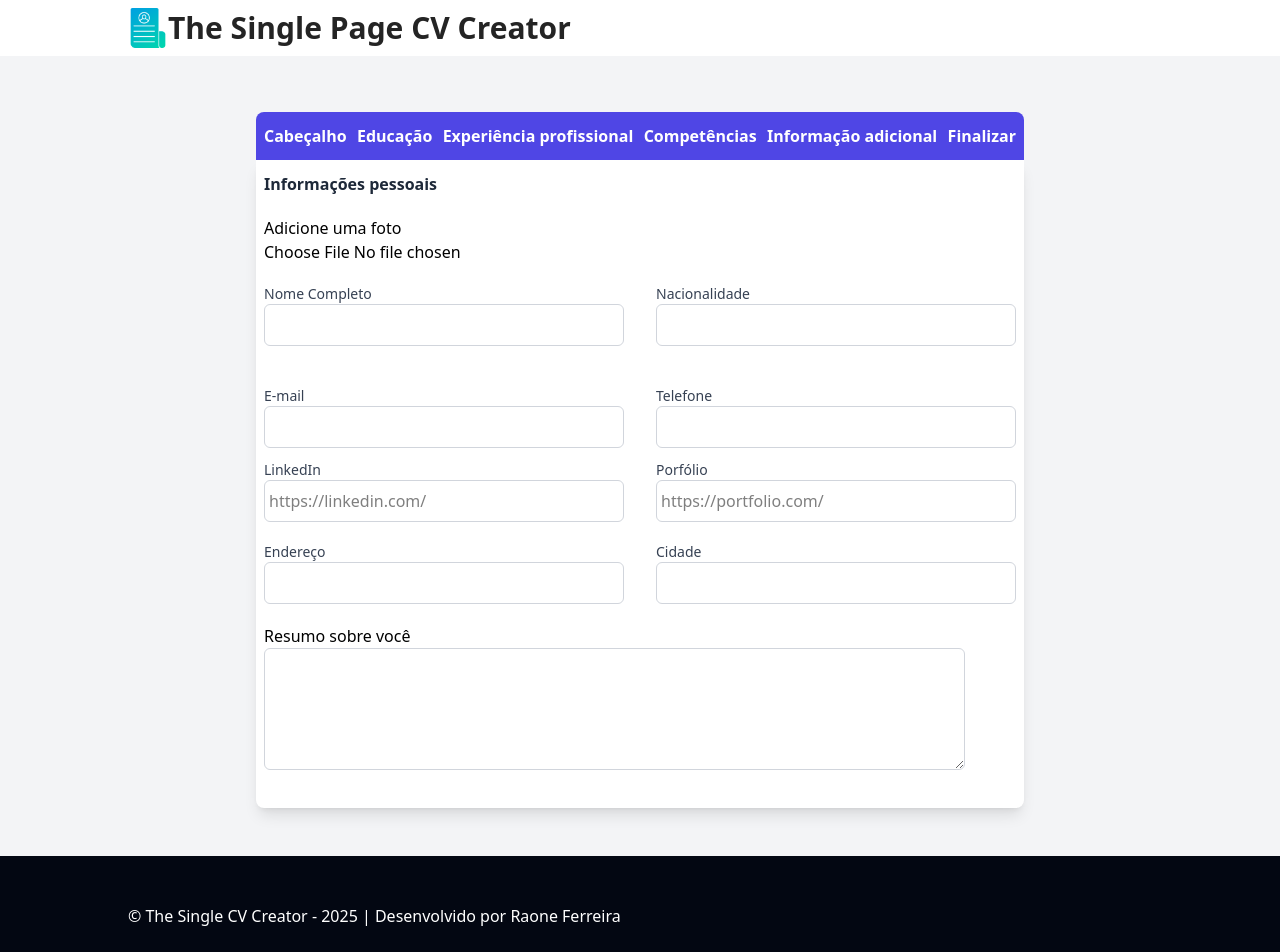
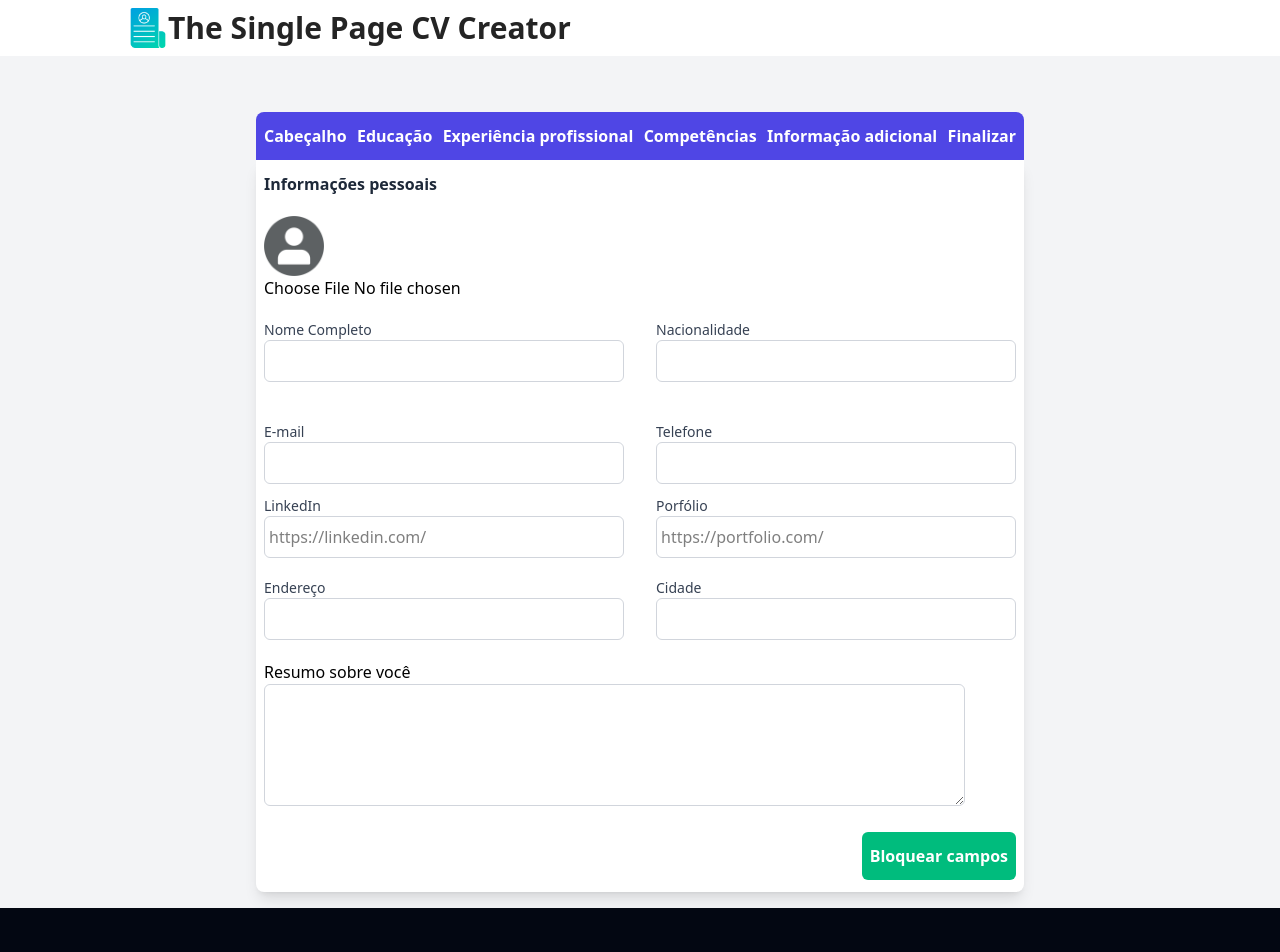
Before and after one commit to raoneinet/cv-creator, a React (Vite) app: page / in a window 1280 px wide. Shown: the top 952 px of the page. Built offline with nearby package versions, Linux system fonts and the light colour scheme.

Commit message:
adding blocking button

```diff
--- a/src/components/header/aboutYou.jsx
+++ b/src/components/header/aboutYou.jsx
@@ -7,10 +7,11 @@ export const CvAboutYou = (props) => {
             <label>
                 <p>Resumo sobre você</p>
                 <textarea name="aboutYou"
-                    className="w-full border border-gray-300 rounded-md outline-0"
+                    className={`w-full border border-gray-300 rounded-md outline-0 ${!props.isDisabled ? "bg-white":"bg-gray-200"}`}
                     rows="5" cols="74"
                     value={props.aboutValue}
-                    onChange={props.onAboutChange}></textarea>
+                    onChange={props.onAboutChange}
+                    disabled={props.isDisabled}></textarea>
             </label>
         </div>
     )
--- a/src/components/header/address.jsx
+++ b/src/components/header/address.jsx
@@ -8,17 +8,19 @@ export const CvAddress = (props) => {
                 <p className="text-sm text-gray-700">Endereço</p>
                 <input
                     type="text" id="address" name="address"
-                    className="py-2 px-1 border border-gray-300 rounded-md outline-0 md:w-90 w-full"
+                    className={`py-2 px-1 border border-gray-300 rounded-md outline-0 md:w-90 w-full ${!props.isDisabled ? "bg-white": "bg-gray-200"}`}
                     value={props.addressValue}
-                    onChange={props.onAddressChange} />
+                    onChange={props.onAddressChange}
+                    disabled={props.isDisabled}/>
             </label>
             <label>
                 <p className="text-sm text-gray-700">Cidade</p>
                 <input
                     type="text" id="city" name="city"
-                    className="py-2 px-1 border border-gray-300 rounded-md outline-0 md:w-90 w-full"
+                    className={`py-2 px-1 border border-gray-300 rounded-md outline-0 md:w-90 w-full ${!props.isDisabled ? "bg-white":"bg-gray-200"}`}
                     value={props.cityValue}
-                    onChange={props.onCityChange} />
+                    onChange={props.onCityChange}
+                    disabled={props.isDisabled}/>
             </label>
         </div>
 
--- /dev/null
+++ b/src/components/header/blockInputs.jsx
@@ -0,0 +1,12 @@
+
+
+export const BlockInputs = (props) => {
+    return (
+        <div className="w-full flex justify-end">
+            <button
+                className={`py-3 px-2  rounded-md text-white font-bold cursor-pointer ${!props.isDisabled ? "bg-emerald-500" : "bg-red-500"}`}
+                onClick={props.handleDisableBtn}
+                >{!props.isDisabled ? "Bloquear campos" : "Desbloquear campos"}</button>
+        </div>
+    )
+}
--- a/src/components/header/contact.jsx
+++ b/src/components/header/contact.jsx
@@ -10,17 +10,19 @@ export const CvContact = (props) => {
                     <p className="text-sm text-gray-700">E-mail</p>
                     <input
                         type="email" id="email" name="email"
-                        className="py-2 px-1 border border-gray-300 rounded-md outline-0 md:w-90 w-full"
+                        className={`py-2 px-1 border border-gray-300 rounded-md outline-0 md:w-90 w-full ${!props.isDisabled ? "bg-white" : "bg-gray-200"}`}
                         value={props.emailValue}
-                        onChange={props.onEmailChange} />
+                        onChange={props.onEmailChange}
+                        disabled={props.isDisabled} />
                 </label>
                 <label>
                     <p className="text-sm text-gray-700">Telefone</p>
                     <input
                         type="number" id="phone" name="phone"
-                        className="py-2 px-1 border border-gray-300 rounded-md outline-0 md:w-90 w-full"
+                        className={`py-2 px-1 border border-gray-300 rounded-md outline-0 md:w-90 w-full ${!props.isDisabled ? "bg-white" : "bg-gray-200"}`}
                         value={props.phoneValue}
-                        onChange={props.onPhoneChange} />
+                        onChange={props.onPhoneChange}
+                        disabled={props.isDisabled} />
                 </label>
             </div>
             <div className="flex justify-between md:flex-row flex-col gap-3">
@@ -28,19 +30,21 @@ export const CvContact = (props) => {
                     <p className="text-sm text-gray-700">LinkedIn</p>
                     <input
                         type="text" id="linkedin" name="linkedIn"
-                        className="py-2 px-1 border border-gray-300 rounded-md outline-0 md:w-90 w-full"
+                        className={`py-2 px-1 border border-gray-300 rounded-md outline-0 md:w-90 w-full ${!props.isDisabled ? "bg-white" : " bg-gray-200"}`}
                         placeholder="https://linkedin.com/"
                         value={props.linkedInValue}
-                        onChange={props.onLinkedinChange} />
+                        onChange={props.onLinkedinChange}
+                        disabled={props.isDisabled} />
                 </label>
                 <label>
                     <p className="text-sm text-gray-700">Porfólio</p>
                     <input
                         type="text" id="portfolio" name="portfolio"
-                        className="py-2 px-1 border border-gray-300 rounded-md outline-0 md:w-90 w-full"
+                        className={`py-2 px-1 border border-gray-300 rounded-md outline-0 md:w-90 w-full ${!props.isDisabled ? "bg-white" : "bg-gray-200"}`}
                         placeholder="https://portfolio.com/"
                         value={props.portfolioValue}
-                        onChange={props.onPortfoliochange} />
+                        onChange={props.onPortfoliochange}
+                        disabled={props.isDisabled} />
                 </label>
             </div>
         </div>
--- a/src/components/header/cvInfoHeader.jsx
+++ b/src/components/header/cvInfoHeader.jsx
@@ -1,12 +1,15 @@
 import { CvContext } from "../../contexts/context"
-import { useContext } from "react"
+import { useContext, useState } from "react"
 import { CvHeader } from "./header"
 import { CvContact } from "./contact"
 import { CvAddress } from "./address"
 import { CvAboutYou } from "./aboutYou"
+import {BlockInputs} from "./blockInputs"
 
 
 export const InfoHeader = () => {
+
+    const [isDisabled, setIsDisabled] = useState(false);
 
     const cvCtx = useContext(CvContext)
 
@@ -20,7 +23,12 @@ export const InfoHeader = () => {
             };
             picReader.readAsDataURL(file); // converte a imagem
         }
-    };
+    }
+
+    const handleDisableBtn = (e)=>{
+        e.preventDefault()
+        setIsDisabled(!isDisabled)
+    }
 
     return (
         <>
@@ -30,6 +38,7 @@ export const InfoHeader = () => {
                 onNameChange={cvCtx?.handleform}
                 onNationValue={cvCtx?.formData.nationality}
                 onNationChange={cvCtx?.handleform}
+                isDisabled={isDisabled}
             />
             <CvContact
                 emailValue={cvCtx?.formData.email}
@@ -40,17 +49,23 @@ export const InfoHeader = () => {
                 onLinkedinChange={cvCtx?.handleform}
                 portfolioValue={cvCtx?.formData.portfolio}
                 onPortfoliochange={cvCtx?.handleform}
+                isDisabled={isDisabled}
             />
             <CvAddress
                 addressValue={cvCtx?.formData.address}
                 onAddressChange={cvCtx?.handleform}
                 cityValue={cvCtx?.formData.city}
                 onCityChange={cvCtx?.handleform}
+                isDisabled={isDisabled}
             />
             <CvAboutYou
                 aboutValue={cvCtx?.formData.aboutYou}
                 onAboutChange={cvCtx?.handleform}
+                isDisabled={isDisabled}
             />
+            <BlockInputs
+                handleDisableBtn={handleDisableBtn}
+                isDisabled={isDisabled}/>
         </>
     )
 }
--- a/src/components/header/header.jsx
+++ b/src/components/header/header.jsx
@@ -6,9 +6,15 @@ export const CvHeader = (props) => {
             <h2 className="font-bold text-gray-800">Informações pessoais</h2>
             <div className="flex md:flex-row flex-col justify-between">
                 <label>
-                    <p>Adicione uma foto</p>
-                    <input type="file" id="cvPicture" name="cv-picture" accept="image/*"
-                        onChange={props.onImgChange} />
+                    <img className="w-15 h-15 cursor-pointer"
+                        title="Escolher uma foto"
+                        src="/assets/images/profile-picture.png"
+                        alt="foto para perfil de cabeçalho do curriculum vitae"/>
+                    <input
+                        type="file" id="cvPicture" name="cv-picture" accept="image/*"
+                        className="cursor-pointer"
+                        onChange={props.onImgChange}
+                        disabled={props.isDisabled}/>
                 </label>
             </div>
             <div className="flex md:flex-row flex-col justify-between mb-5">
@@ -16,18 +22,19 @@ export const CvHeader = (props) => {
                     <p className="text-sm text-gray-700">Nome Completo</p>
                     <input
                         type="text" id="fullname" name="fullName"
-                        className="py-2 px-1 border border-gray-300 rounded-md outline-0 md:w-90 w-full"
+                        className={`py-2 px-1 border border-gray-300 rounded-md outline-0 md:w-90 w-full ${!props.isDisabled ? "bg-white" : "bg-gray-200"}`}
                         value={props.nameValue}
                         onChange={props.onNameChange}
-                    />
+                        disabled={props.isDisabled}/>
                 </label>
                 <label>
                     <p className="text-sm text-gray-700">Nacionalidade</p>
                     <input
                         type="text" id="nationality" name="nationality"
-                        className="py-2 px-1 border border-gray-300 rounded-md outline-0 md:w-90 w-full"
+                        className={`py-2 px-1 border border-gray-300 rounded-md outline-0 md:w-90 w-full ${!props.isDisabled ? "bg-white":"bg-gray-200"}`}
                         value={props.onNationValue}
-                        onChange={props.onNationChange} />
+                        onChange={props.onNationChange}
+                        disabled={props.isDisabled}/>
                 </label>
             </div>
         </div>
```
Also changed, not shown: public/assets/images/profile-picture.png (added).
